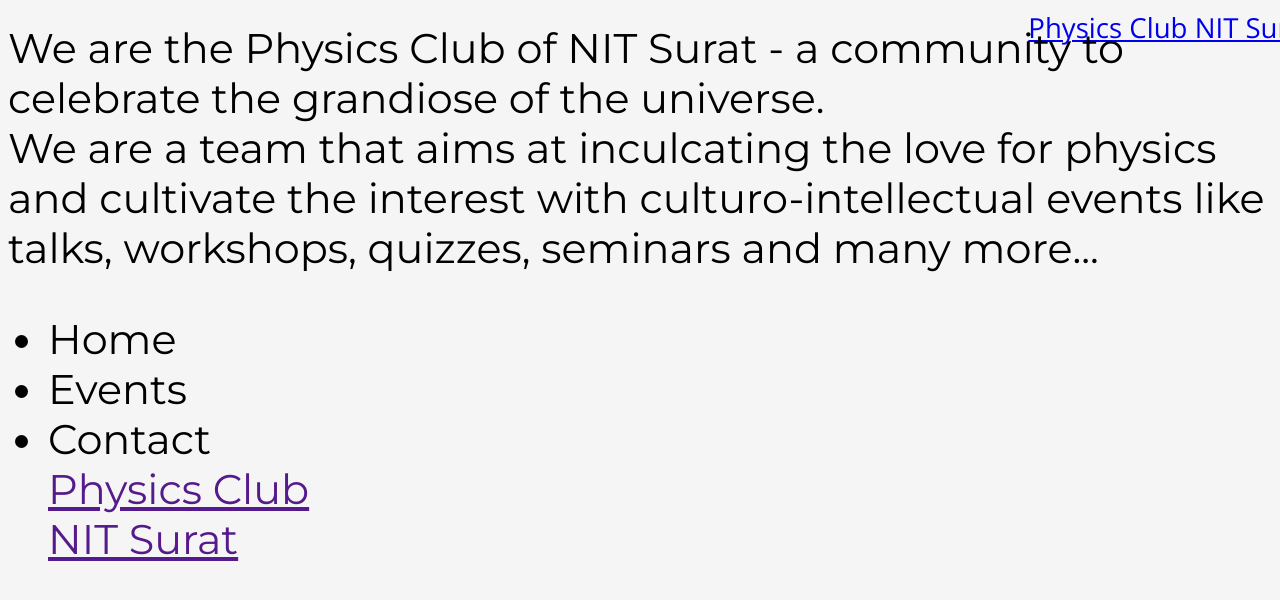
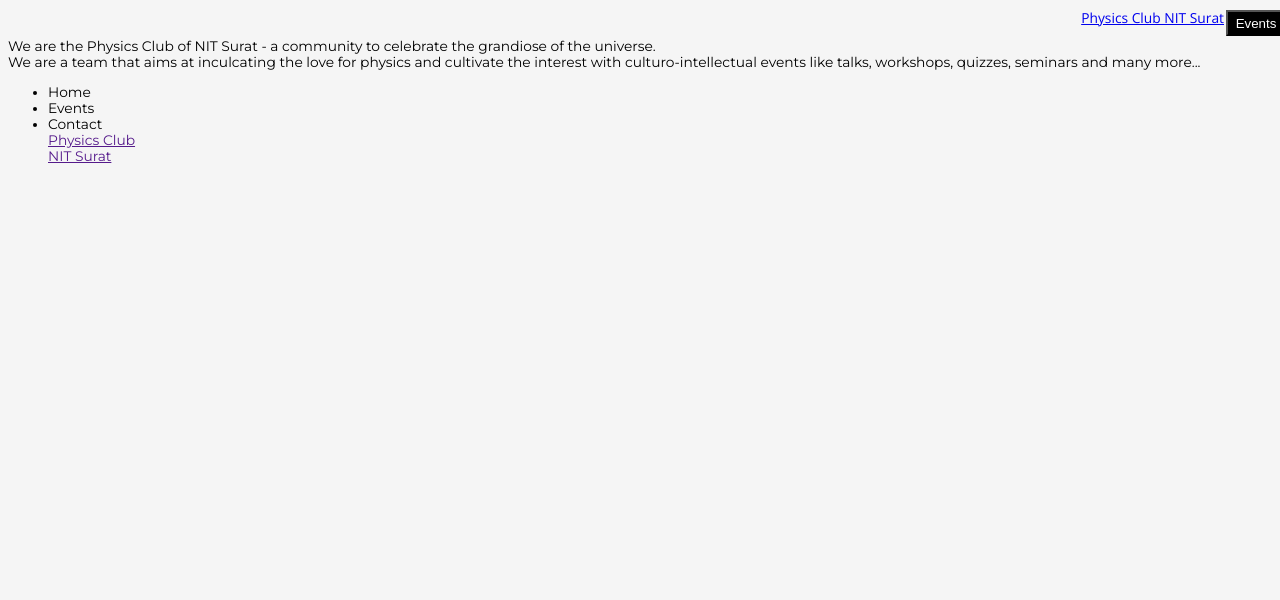
Before and after one commit to adithyarao3103/Physics-Club-Website-Trial, a Jekyll site: the page built from index.html, in a window 1280 px wide. Shown: the top 600 px of the page. Built offline with Jekyll 4.4.1, drawn with Linux system fonts in a browser that asks for light colours; some web fonts are replaced.

Commit message:
Add files via upload

```diff
--- a/assets/css/fixed.css
+++ b/assets/css/fixed.css
@@ -3,24 +3,24 @@
 body{
 	background-color: #f5f5f5;
 	font-family: Montserrat, Open Sans;
-	font-size: calc(3px + 3vw);
+	font-size: calc(1px + 1vw);
 }
 
 #navbar{
 	display: flex;
 	justify-content: flex-end;
 	width: 110vw;
-	height: 15px;
+	height: 30px;
 }
 
 #navbar > a{
 	font-family: BioRhyme, Open Sans;
-	font-size: calc(2px + 2vw);
+	font-size: calc(1px + 1vw);
 }
 
 #navbar > button{
-	height: 11px;
-	width: 30px;
+	height: 26px;
+	width: 60px;
 	margin: 2px;
 	background-color: black;
 	color: white;
```
